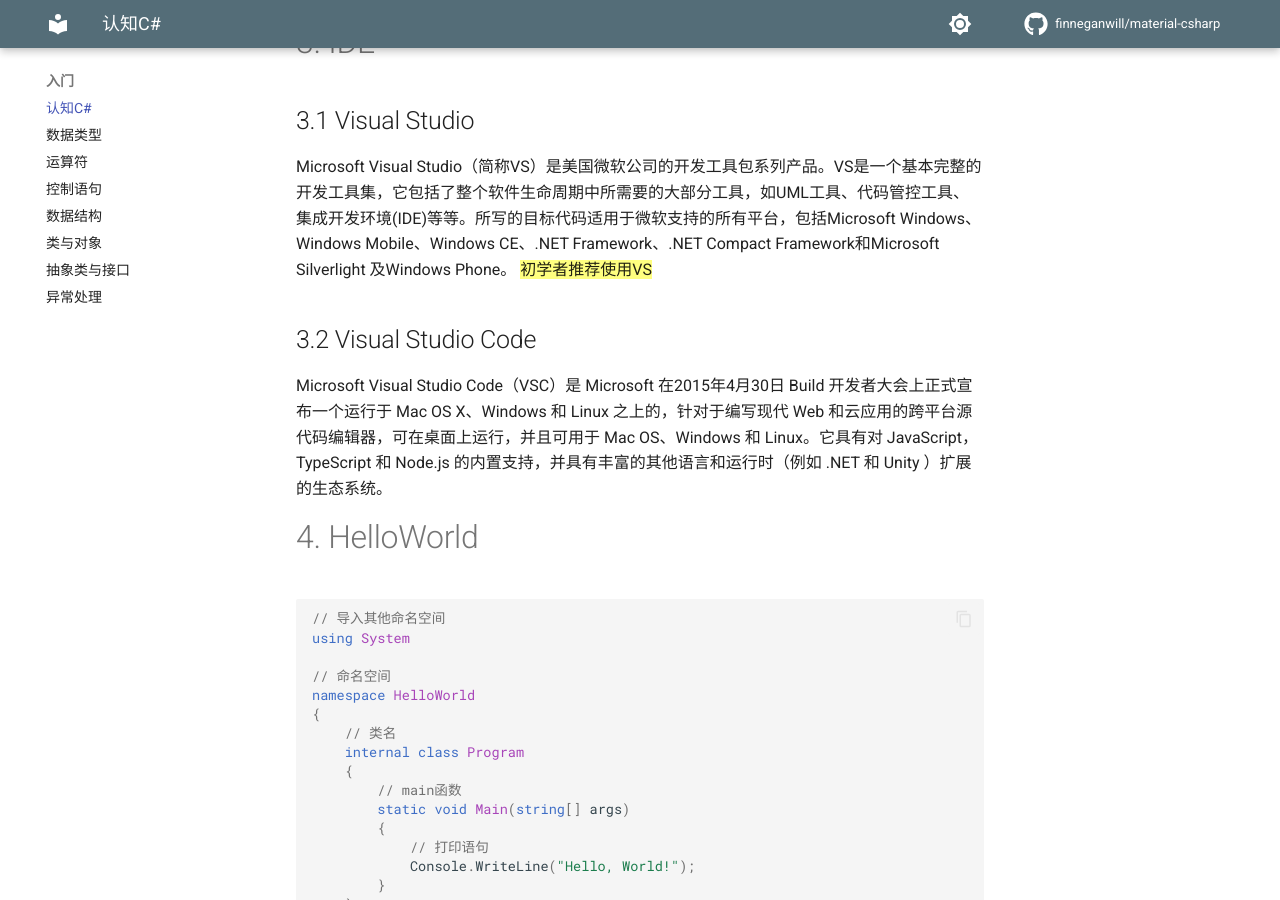
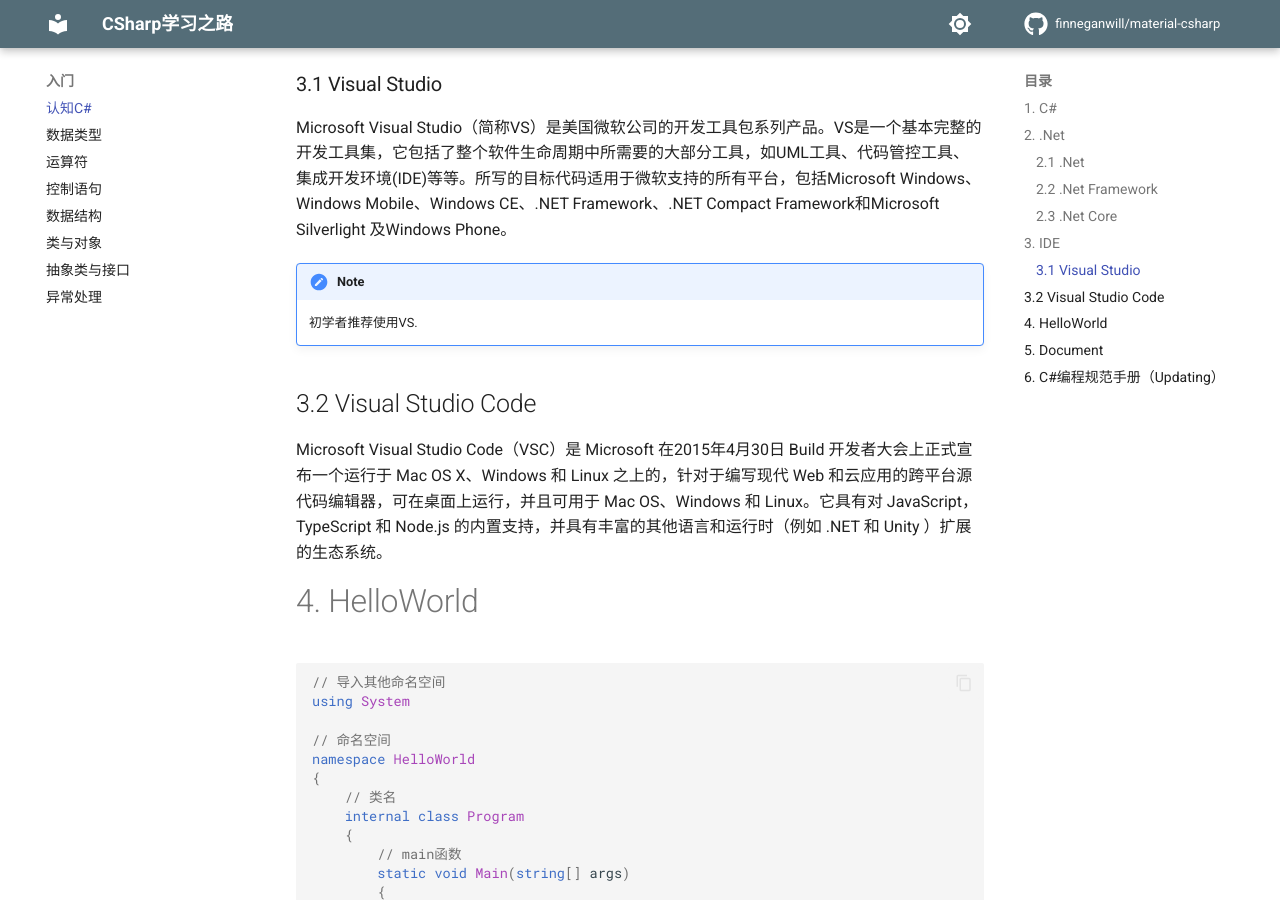
Before and after one commit to finneganwill/material-csharp, an MkDocs documentation site: the page built from docs/入门/00 认识CSharp.md, in a window 1280 px wide and 900 px high, scrolled down 1173 px. Built offline with MkDocs 1.6.1 and Material for MkDocs 9.7.7, drawn with Linux system fonts in a browser that asks for light colours; comment, search, counter and statistics services are not loaded.

Commit message:
vault backup: 2023-03-21 09:43:13

````diff
--- a/docs/入门/00 认识CSharp.md
+++ b/docs/入门/00 认识CSharp.md
@@ -1,4 +1,4 @@
-# 1. C#
+## 1. C#
 C#是其是一种安全、稳定、简单、优雅，在C及C++编程语言基础上衍生发展而来的面向对象的新的编程语言。程序员通过C#可以在Microsoft的NET平台上方便地建立各种应用程序，其与Java编程语言类似。
 
 C# 特点
@@ -21,19 +21,17 @@ C# 特点
 	XML技术实现了与.NET的结合以后，C#编程也成为真正的网络编程，换而言之，C#与.NET可以说是专门为了XML进行设计的，C#程序员很容易通过C#内含的类应用XML技术。可以说C#使程序员编程更加自由，并使XML技术应用变得更加简单。
 
 
-# 2. .Net
+## 2. .Net
+### 2.1 .Net
+### 2.2 .Net Framework
+### 2.3 .Net Core
 
-## 2.1 .Net
+## 3. IDE
+### 3.1 Visual Studio
+Microsoft Visual Studio（简称VS）是美国微软公司的开发工具包系列产品。VS是一个基本完整的开发工具集，它包括了整个软件生命周期中所需要的大部分工具，如UML工具、代码管控工具、集成开发环境(IDE)等等。所写的目标代码适用于微软支持的所有平台，包括Microsoft Windows、Windows Mobile、Windows CE、.NET Framework、.NET Compact Framework和Microsoft Silverlight 及Windows Phone。
 
-## 2.2 .Net Framework
-
-## 2.3 .Net Core
-
-
-# 3. IDE
-## 3.1 Visual Studio
-Microsoft Visual Studio（简称VS）是美国微软公司的开发工具包系列产品。VS是一个基本完整的开发工具集，它包括了整个软件生命周期中所需要的大部分工具，如UML工具、代码管控工具、集成开发环境(IDE)等等。所写的目标代码适用于微软支持的所有平台，包括Microsoft Windows、Windows Mobile、Windows CE、.NET Framework、.NET Compact Framework和Microsoft Silverlight 及Windows Phone。
-==初学者推荐使用VS==
+!!!Note
+	初学者推荐使用VS.
 
 ## 3.2 Visual Studio Code
 Microsoft Visual Studio Code（VSC）是 Microsoft 在2015年4月30日 Build 开发者大会上正式宣布一个运行于 Mac OS X、Windows 和 Linux 之上的，针对于编写现代 Web 和云应用的跨平台源代码编辑器，可在桌面上运行，并且可用于 Mac OS、Windows 和 Linux。它具有对 JavaScript，TypeScript 和 Node.js 的内置支持，并具有丰富的其他语言和运行时（例如 .NET 和 Unity ）扩展的生态系统。
@@ -58,7 +56,6 @@ namespace HelloWorld
         }
     }
 }
-
 ```
 
 # 5. Document
--- a/mkdocs.yml
+++ b/mkdocs.yml
@@ -113,6 +113,9 @@ extra:
             Thanks for your feedback! Help us improve this page by
             using our <a href="" target="_blank" rel="noopener">feedback form</a>.
 
+# mkdocs.yml 相关配置
+markdown_extensions:
+
 
 # MD扩展
 markdown_extensions:
@@ -123,6 +126,11 @@ markdown_extensions:
       pygments_lang_class: true
   - pymdownx.inlinehilite
   - pymdownx.snippets
+  - pymdownx.superfences
+
+  # 提示与警告
+  - admonition
+  - pymdownx.details
   - pymdownx.superfences
 
   # 文本标记：下划线，高亮，删除
````
Also changed, not shown: docs/入门/.obsidian/workspace.json.
